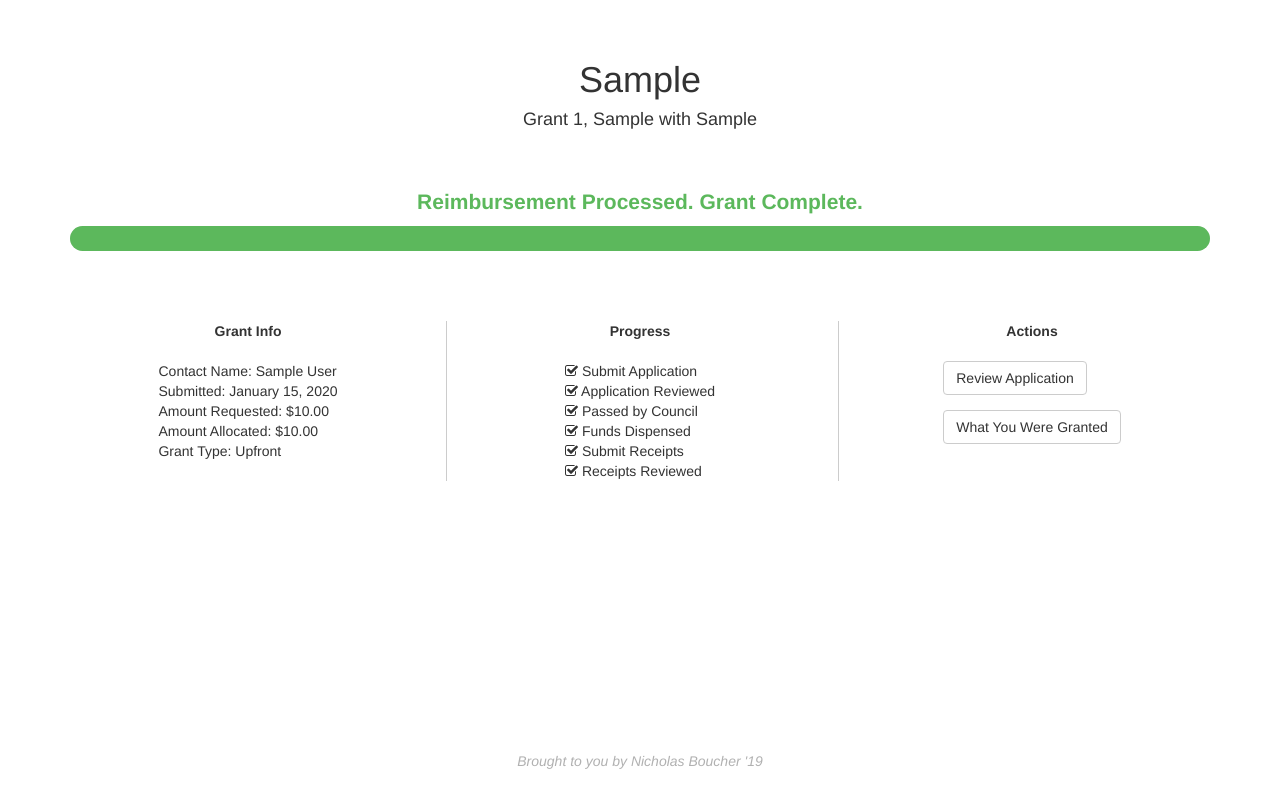
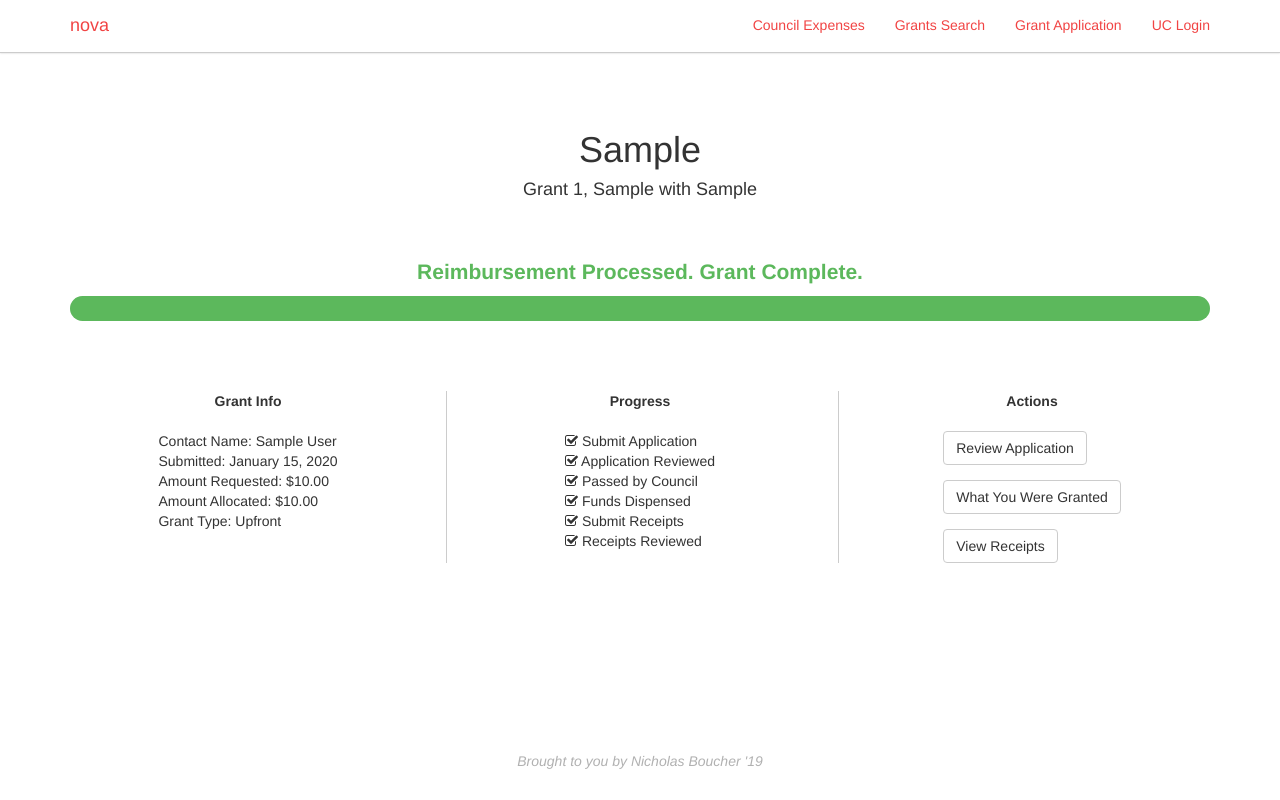
Before and after one commit to nickboucher/nova, a Flask app: page /grant/1 in a window 1280 px wide. Run offline with Flask 2, Linux system fonts and the light colour scheme; tables that the repository leaves empty hold one stand-in row (values such as "Sample post"); parts of the project's set-up code (start-up, migrations or seed data) failed here and were passed over; some libraries are stand-ins or nearby versions.

Commit message:
Supernova: Make data publically accessible

```diff
--- a/application.py
+++ b/application.py
@@ -135,7 +135,6 @@ def user_loader(email):
     return User.query.get(email)
 
 @app.route('/')
-@login_required
 def index():
     return render_template("index.html")
 
@@ -1138,7 +1137,6 @@ def grants_pack_council_approve(grants_pack):
         return redirect(url_for('grants_packs'))
 
 @app.route('/search', methods=['GET','POST'])
-@login_required
 def search():
     """ Allows the user to search for grants by Organization, Project, or Grant ID """
 
@@ -1154,7 +1152,6 @@ def search():
         return render_template('search.html', k=sec_key.value)
 
 @app.route('/search/organizations')
-@login_required
 def organizations():
     """ Provides an API endpoint which returns a list of all organizations in JSON """
 
@@ -1180,7 +1177,6 @@ def organizations():
     return jsonify(orgs)
 
 @app.route('/search/projects')
-@login_required
 def projects():
     """ Provides an API endpoint for which projects can be queried """
 
@@ -1206,7 +1202,6 @@ def projects():
     return jsonify(projects)
 
 @app.route('/search/lookup-grants')
-@login_required
 def lookup_grants():
     """ API endpoint that returns a list of all grants from an organization """
 
@@ -2028,7 +2023,6 @@ def request_hearing():
     return redirect(url_for('hearings'))
 
 @app.route('/expenses')
-@login_required
 def expenses():
     """ Lists all expenses in the current council's budget """
     council_semester = Config.query.filter_by(key="council_semester").first()
--- a/templates/grant_status.html
+++ b/templates/grant_status.html
@@ -77,7 +77,12 @@
                     {% if grant.council_approved %}
                         <a href="{{ url_for('grant_allocations', grant_id=grant.grant_id) }}" role="button" class="btn btn-default margin15" aria-label="Left Align">What You Were Granted</a><br>
                         {% if editable %}
-                            <a href="https://harvard.az1.qualtrics.com/SE/?SID=SV_8zU7rFYRKZb9k5D&grant_id={{ grant.grant_id }}" role="button" class="btn btn-default margin15 {{ "disabled" if grant.receipts_reviewed }}" aria-label="Left Align">{{ "Resubmit" if grant.receipts_submitted else "Submit" }} Receipts</a>
+                            {% if not grant.receipts_reviewed %}
+                                <a href="https://harvard.az1.qualtrics.com/SE/?SID=SV_8zU7rFYRKZb9k5D&grant_id={{ grant.grant_id }}" role="button" class="btn btn-default margin15" aria-label="Left Align">{{ "Resubmit" if grant.receipts_submitted else "Submit" }} Receipts</a>
+                            {% endif %}
+                        {% endif %}
+                        {% if grant.receipts_reviewed %}
+                            <a href="{{ url_for('view_receipts', grant_id=grant.grant_id) }}" role="button" class="btn btn-default margin15" aria-label="Left Align">View Receipts</a>
                         {% endif %}
                     {% endif %}
                 </div>
--- a/templates/index.html
+++ b/templates/index.html
@@ -9,9 +9,9 @@
     <div class="row">
         <div class="col-md-12">
             <div class="center">
-                <h1>UC Grants</h1>
-                <h3>Welcome to nova.</h3>
-                <img src="{{ url_for('static', filename='images/uc_logo.jpg') }}">
+                <h1>Welcome to nova.</h1>
+                <h5>UC Financial Transparency</h5>
+                <img src="{{ url_for('static', filename='images/uc_logo.jpg') }}" style="padding-top:2em;">
             </div>
         </div>
     </div>
--- a/templates/layout.html
+++ b/templates/layout.html
@@ -100,6 +100,32 @@
             	</div>
             </nav>
 
+        {% else %}
+
+            <!-- Navbar -->
+            <style>body { padding-top: 70px; }</style>
+            <nav class="navbar navbar-findcond navbar-fixed-top">
+                <div class="container">
+                    <div class="navbar-header">
+                        <button type="button" class="navbar-toggle collapsed" data-toggle="collapse" data-target="#navbar">
+                            <span class="sr-only">Toggle navigation</span>
+                            <span class="icon-bar"></span>
+                            <span class="icon-bar"></span>
+                            <span class="icon-bar"></span>
+                        </button>
+                        <a class="navbar-brand" href="{{ url_for('index') }}">nova</a>
+                    </div>
+                    <div class="collapse navbar-collapse" id="navbar">
+                        <ul class="nav navbar-nav navbar-right">
+                            <li><a href="{{ url_for('expenses') }}">Council Expenses</a></li>
+                            <li><a href="{{ url_for('search') }}">Grants Search</a></li>
+                            <li><a href="https://harvard.az1.qualtrics.com/jfe1/form/SV_bQlbCpGGFSulLVP">Grant Application</a></li>
+                            <li><a href="{{ url_for('login') }}">UC Login</a></li>
+                        </ul>
+                    </div>
+                </div>
+            </nav>
+
         {% endif %}
 
         <div class="container{{ '-fluid' if fullwidth }}">
```
